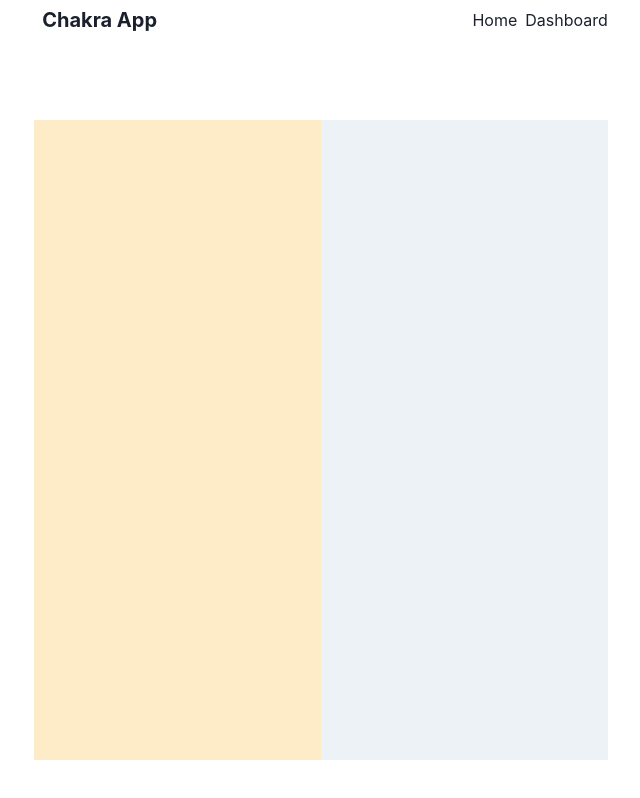
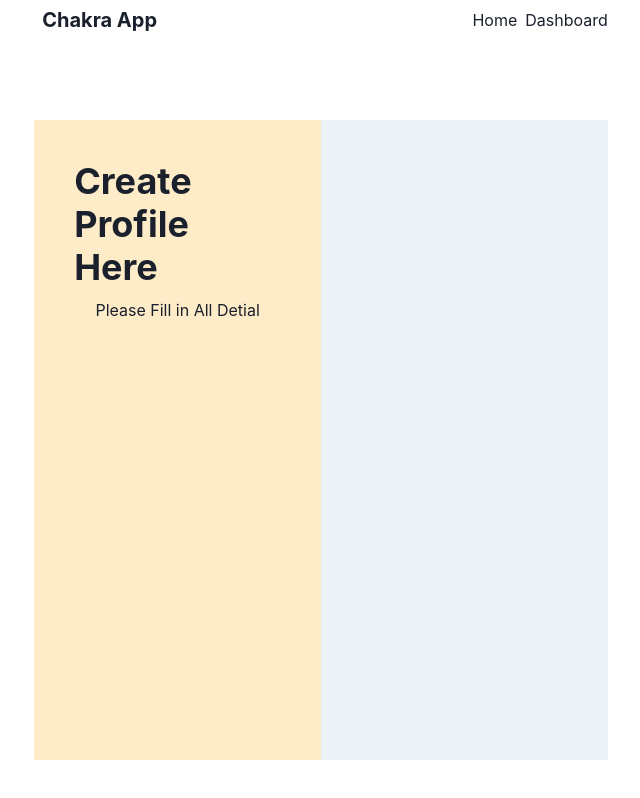
Before and after one commit to ankitsng0007/AnkitRepo, a React (Create React App) app in the folder RCT-101/Day-20/PSC/create-profile/: page / in a window 1280 px wide. Shown: the top 798 px of the page, without its empty margins (319-959 px from the left). Built offline with nearby package versions, Linux system fonts and the light colour scheme.

Commit message:
file added

```diff
--- a/RCT-101/Day-20/PSC/create-profile/src/Components/ProfileForm.jsx
+++ b/RCT-101/Day-20/PSC/create-profile/src/Components/ProfileForm.jsx
@@ -1,4 +1,4 @@
-import { VStack } from "@chakra-ui/react";
+import { Heading, Text, VStack } from "@chakra-ui/react";
 import React from "react";
 
 export const ProfileForm=()=>{
@@ -8,6 +8,11 @@ export const ProfileForm=()=>{
         w="full"
         p={10}
         alignItems="flex-start"
-        bg="orange.100"></VStack>
+        bg="orange.100">
+            <VStack>
+                <Heading>Create Profile Here</Heading>
+                <Text>Please Fill in All Detial</Text>
+            </VStack>
+        </VStack>
     )
 }
```
